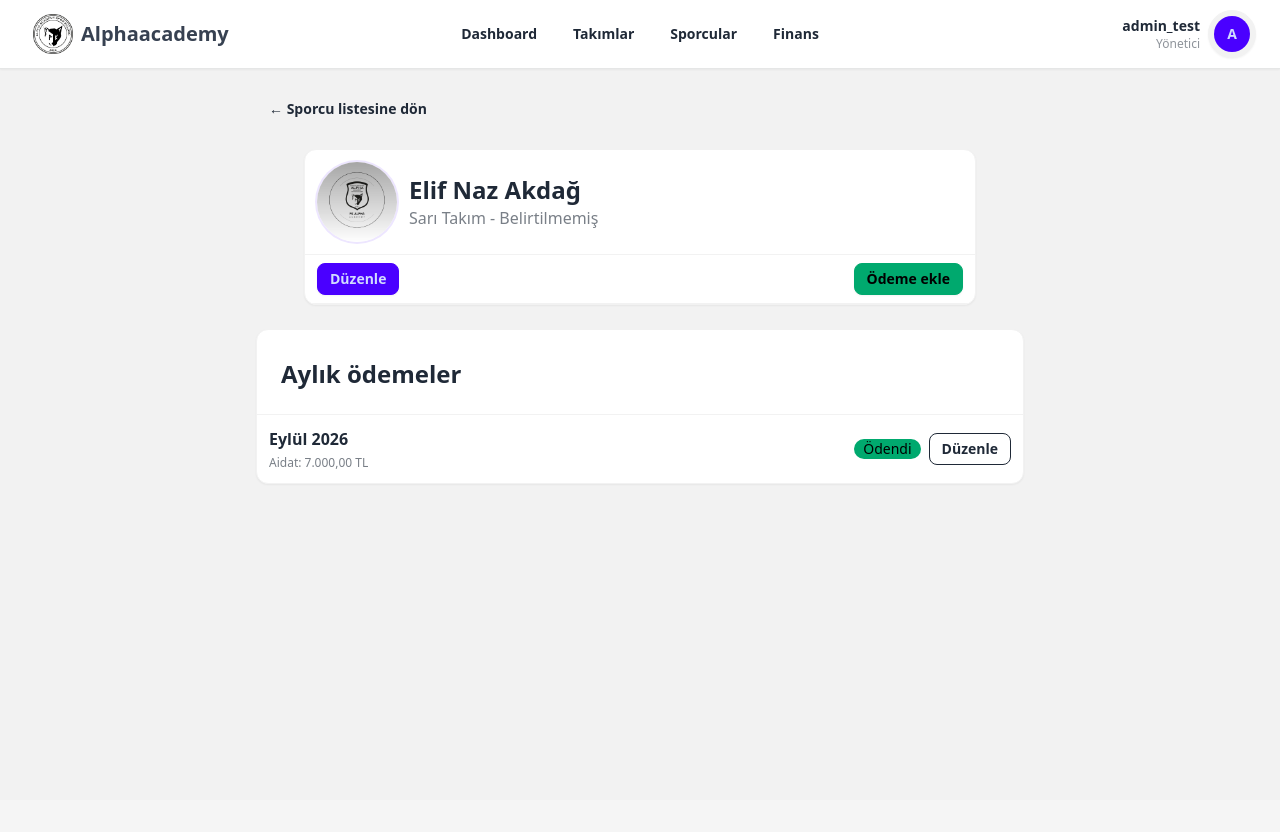
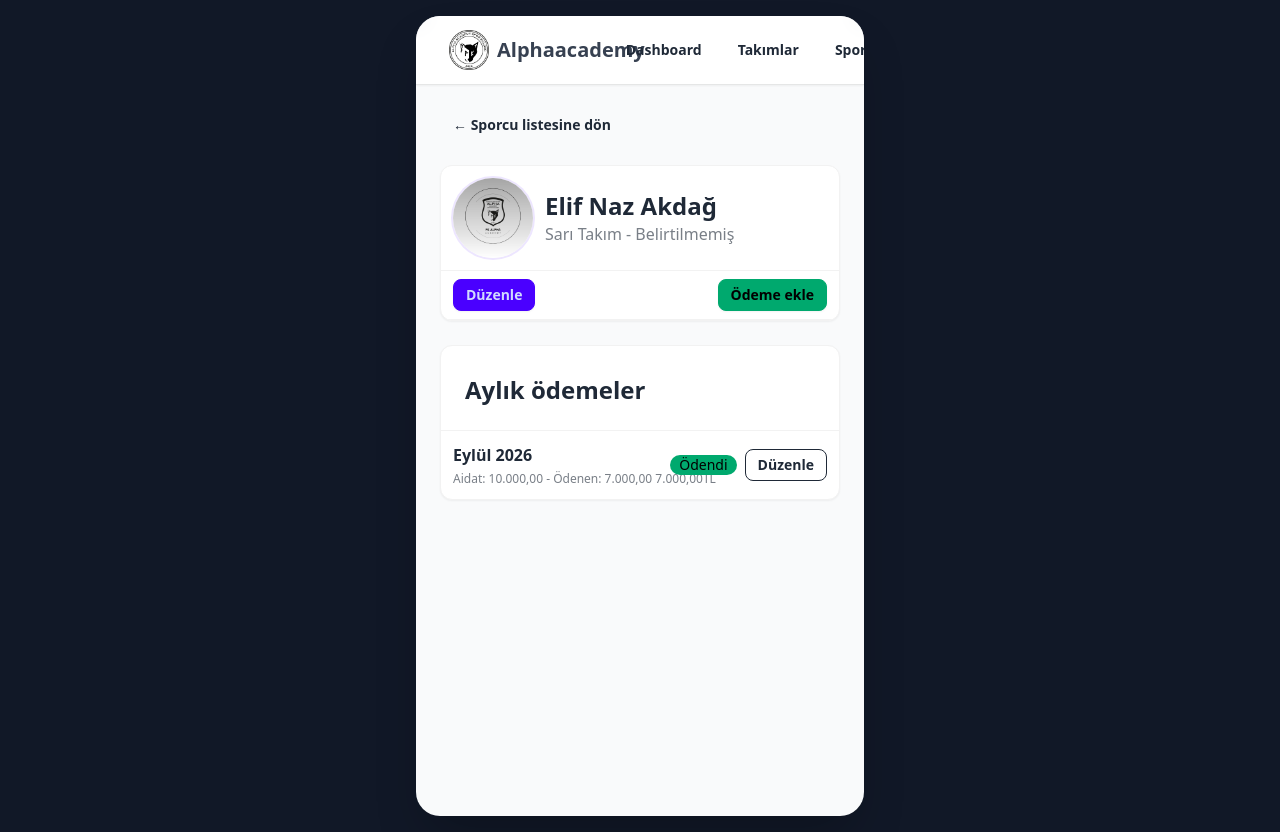
Before and after one commit to ozztozz/swim_club, a Django app: page /athletes/manage/82/ in a window 1280 px wide. Before the commit the page ends 469 px from the top, so only its background shows below. Run offline with Django 5.2, Linux system fonts and the light colour scheme; a user stored in the database is signed in; data comes from the database, SQL or seed files in the repository; both versions use the stored data as it was after the commit; some libraries are stand-ins or nearby versions.

Commit message:
ödenen aidat farkı

```diff
--- a/swim_club_project/athletes/views.py
+++ b/swim_club_project/athletes/views.py
@@ -68,7 +68,6 @@ def athlete_detail(request, pk):
         payment.period: payment
         for payment in PaymentRecord.objects.filter(
             athlete=athlete,
-            payment_type='fee',
         )
     }
     monthly_payments = []
@@ -82,6 +81,9 @@ def athlete_detail(request, pk):
             'label': f'{MONTH_NAMES[period_month.month - 1]} {period_month.year}',
             'amount': get_athlete_fee_for_period(athlete, period),
             'payment': payment,
+            'paid_amount': payment.amount if payment else None,
+            'payment_type': payment.payment_type if payment else 'fee',
+            'payment_type_display': payment.get_payment_type_display() if payment else 'Aidat',
             'is_paid': payment is not None and payment.status == 'paid',
             'status': payment.status if payment else 'pending',
         })
--- a/swim_club_project/templates/athlete/partials/athlete_payment_row.html
+++ b/swim_club_project/templates/athlete/partials/athlete_payment_row.html
@@ -1,7 +1,7 @@
 <div id="payment-{{ item.period }}" class="flex flex-nowrap items-center gap-2 overflow-x-auto p-3 sm:justify-between">
     <div class="min-w-0 flex-1">
         <p class="truncate font-bold">{{ item.label }}</p>
-        <p class="mt-1 whitespace-nowrap text-xs text-base-content/60">Aidat: {% if item.payment %}{{ item.payment.amount|floatformat:2 }}{% else %}{{ item.amount|floatformat:2 }}{% endif %} TL</p>
+        <p class="mt-1 whitespace-nowrap text-xs text-base-content/60">{{ item.payment_type_display }}: {% if item.amount and item.payment_type == 'fee' %} {{ item.amount|floatformat:2 }} - Ödenen: {{ item.paid_amount|floatformat:2 }} {% endif %} {{ item.paid_amount|floatformat:2 }}TL</p>
     </div>
     {% if item.status == 'paid' %}<span class="badge badge-success shrink-0 gap-1 px-2 py-2">Ödendi</span>{% elif item.status == 'cancelled' %}<span class="badge badge-error shrink-0 gap-1 px-2 py-2">İptal edildi</span>{% else %}<span class="badge badge-warning shrink-0 gap-1 px-2 py-2">Bekliyor</span>{% endif %}
     {% if item.payment %}
--- a/swim_club_project/templates/base.html
+++ b/swim_club_project/templates/base.html
@@ -63,7 +63,8 @@
         })();
     </script>
 </head>
-<body class="bg-base-200 min-h-screen" hx-headers='{"X-CSRFToken": "{{ csrf_token }}"}'>
+<body class="bg-base-200 bg-gray-900 md:p-4 flex items-center justify-center min-h-screen overflow-hidden" hx-headers='{"X-CSRFToken": "{{ csrf_token }}"}'>
+    <div class="relative flex flex-col h-[100dvh] w-full max-w-md bg-gray-50 overflow-hidden shadow-2xl md:rounded-3xl">
 
         <header class="sticky top-0 z-40 border-b border-base-300 bg-base-100/95 shadow-sm backdrop-blur">
             <div class="navbar mx-auto max-w-7xl px-4 sm:px-6">
@@ -119,6 +120,6 @@
         <main class="container mx-auto p-6">
             {% block content %}{% endblock %}
         </main>
-
+    </div>
 </body>
 </html>
```
Also changed, not shown: swim_club_project/db.sqlite3. Lines whose indentation alone changed are shown as unchanged.
